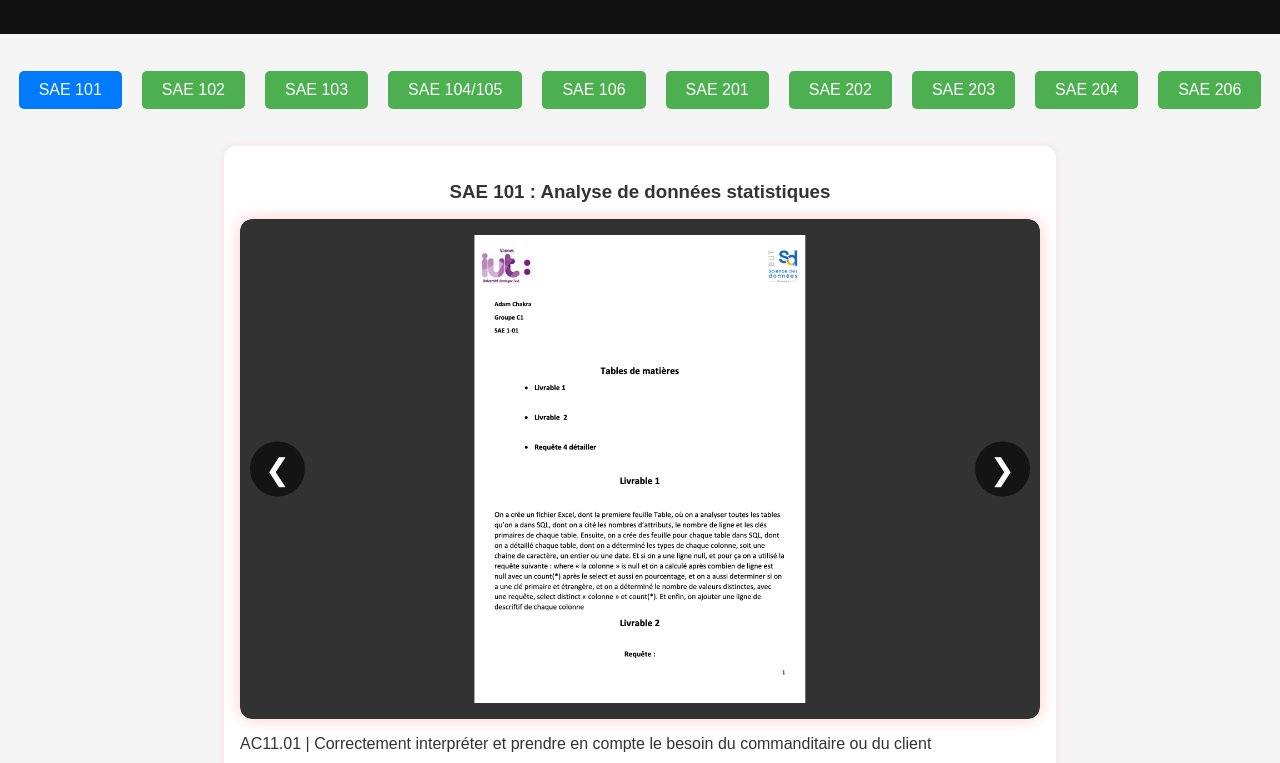
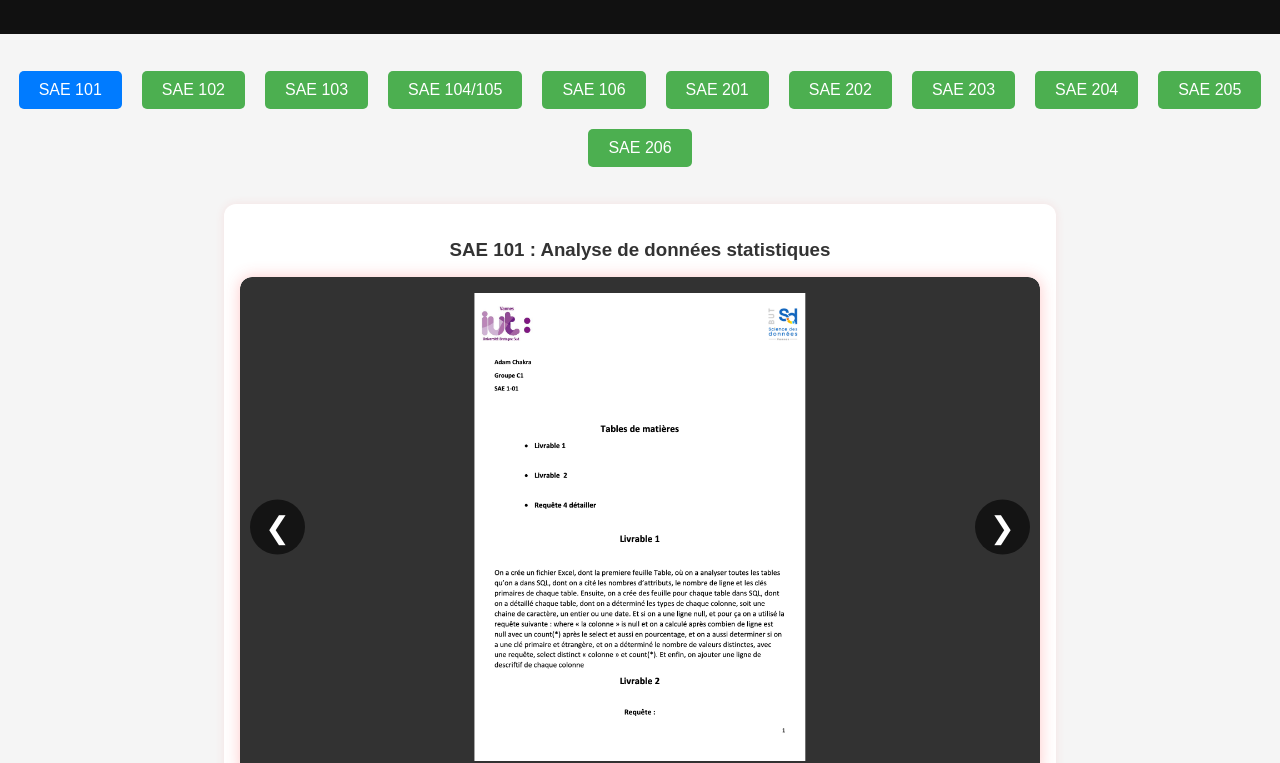
Before and after one commit to AdamCHAKRA/Portfolio-, a plain HTML site: page BUT SD1.html in a window 1280 px wide. Shown: the part 56-819 px from the top of the page. Drawn offline with Linux system fonts and the light colour scheme.

Commit message:
Update BUT SD1.html

```diff
--- a/BUT SD1.html
+++ b/BUT SD1.html
@@ -138,6 +138,7 @@
     <button data-target="SAE202">SAE 202</button>
     <button data-target="SAE203">SAE 203</button>
     <button data-target="SAE204">SAE 204</button>
+    <button data-target="SAE205">SAE 205</button>
     <button data-target="SAE206">SAE 206</button>
   </div>
 
```
